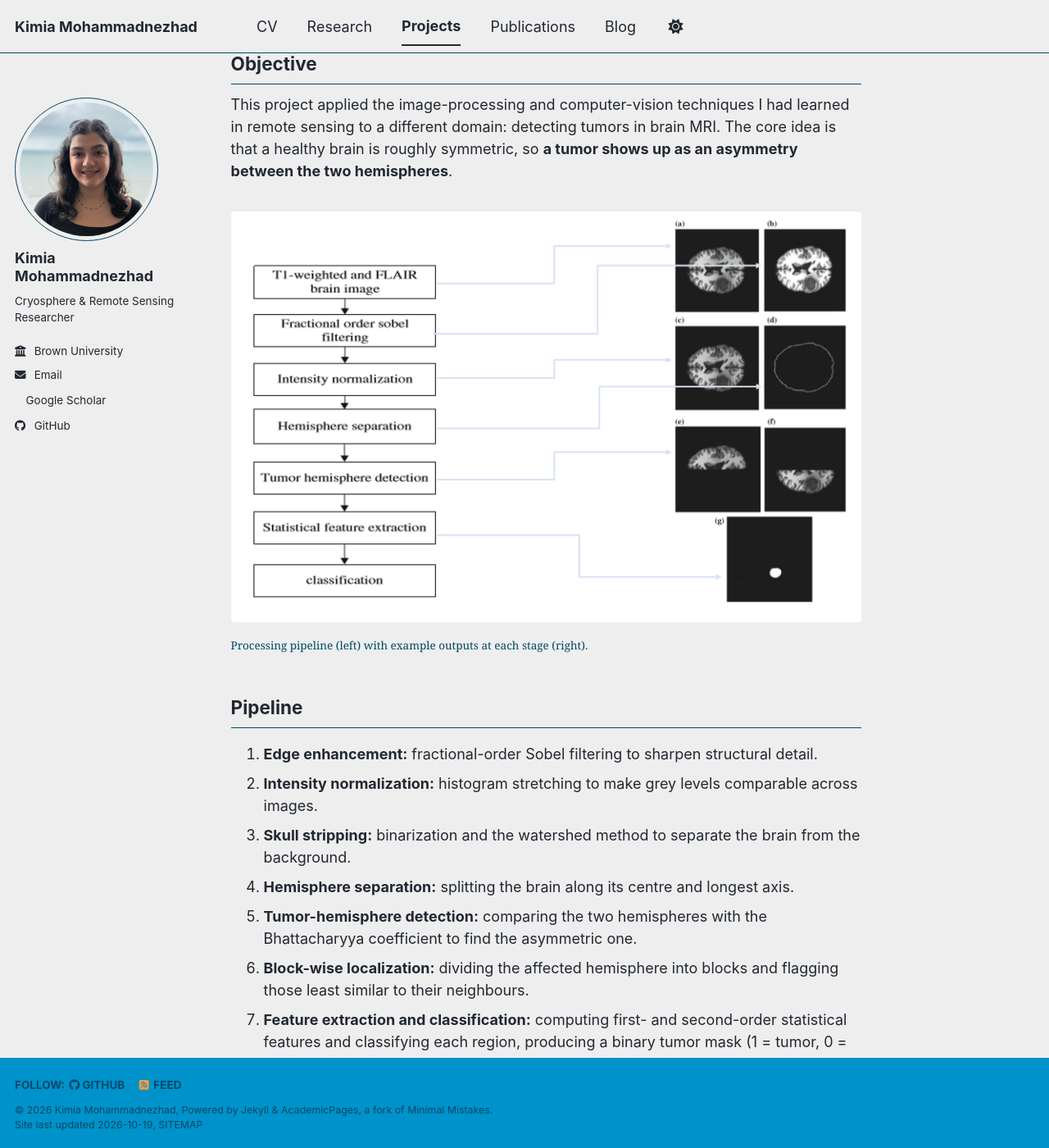
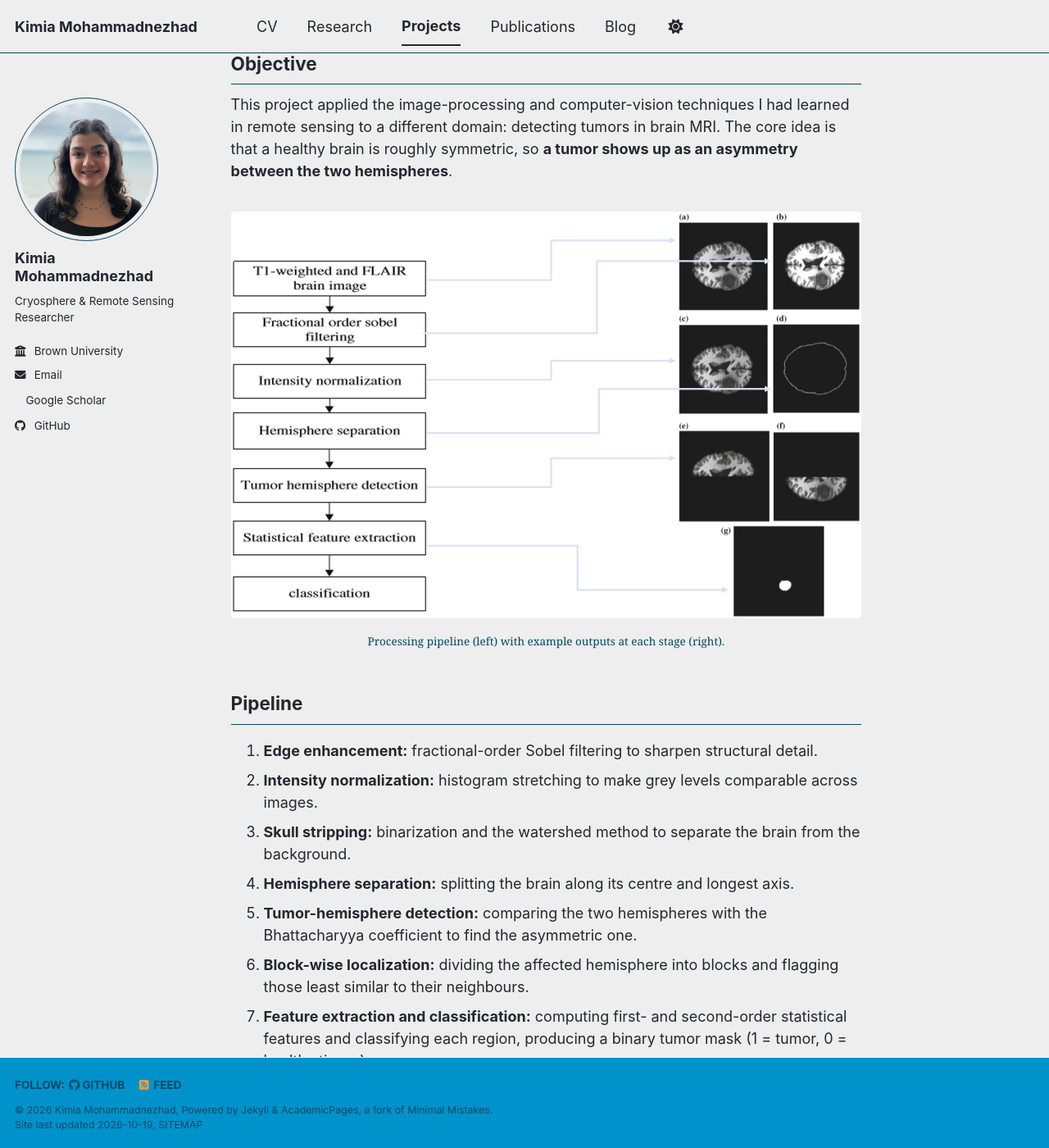
Before and after one commit to kimnezhad/kimnezhad.github.io, a Jekyll site: the page built from _projects/brain-tumor-detection.md, in a window 1280 px wide and 1400 px high, scrolled down 233 px. Shown: the whole window at 82% size. Built offline with Jekyll 4.4.1, drawn with Linux system fonts in a browser that asks for light colours; a style sheet for code colours, icons or effects is not loaded.

Commit message:
Clean up project figures

```diff
--- a/assets/css/main.scss
+++ b/assets/css/main.scss
@@ -63,3 +63,7 @@
   opacity: 0.9;
   cursor: zoom-in;
 }
+
+.page__content figure:not(.half):not(.third) figcaption {
+  text-align: center;
+}
```
Also changed, not shown: images/projects/brain-tumor-detection/pipeline.png, images/projects/insar-ridgecrest/deburst.png, images/projects/insar-ridgecrest/profile-unwrapped.png, images/projects/insar-ridgecrest/profile-wrapped.png, images/projects/insar-ridgecrest/quicklooks.png, images/projects/neural-network-landcover/classes-5n.png, images/projects/polsar-svm/classes-4features.png, images/projects/polsar-svm/classified-13features.png, images/projects/polsar-svm/classified-4features.png, images/projects/polsar-svm/confusion-13features.png, images/projects/polsar-svm/confusion-4features.png, images/projects/polsar-svm/features-4.png.
